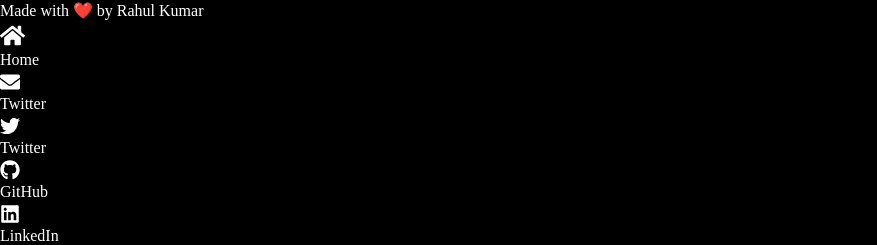
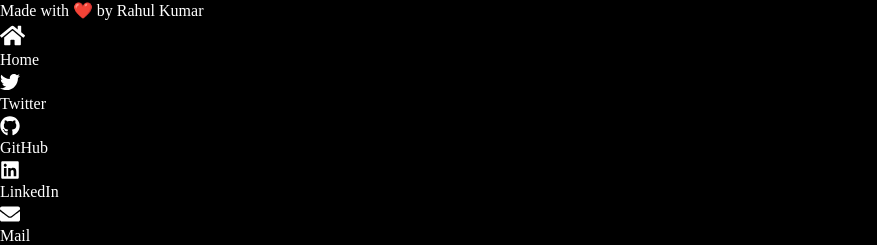
Before and after one commit to DeF4lt-Cap10N/Portfolio, a React (Vite) app: page /projects in a window 1280 px wide. Shown: the part 805-1050 px from the top of the page, without its empty margins (0-877 px from the left). Built offline with nearby package versions, Linux system fonts and the light colour scheme.

Commit message:
tool setup

```diff
--- a/src/components/Tool.jsx
+++ b/src/components/Tool.jsx
@@ -9,11 +9,6 @@ import {
 import { Link } from "react-router-dom";
 
 const toolItem = [
-  {
-    name: "Twitter",
-    icon: <FaEnvelope size={20} />,
-    link: "mailto:captainakash1675@gmail.com",
-  },
   {
     name: "Twitter",
     icon: <FaTwitter size={20} />,
@@ -28,6 +23,11 @@ const toolItem = [
     name: "LinkedIn",
     icon: <FaLinkedin size={20} />,
     link: "https://www.linkedin.com/in/captxrahul/",
+  },
+   {
+    name: "Mail",
+    icon: <FaEnvelope size={20} />,
+    link: "mailto:captainakash1675@gmail.com",
   },
 ];
 
```
